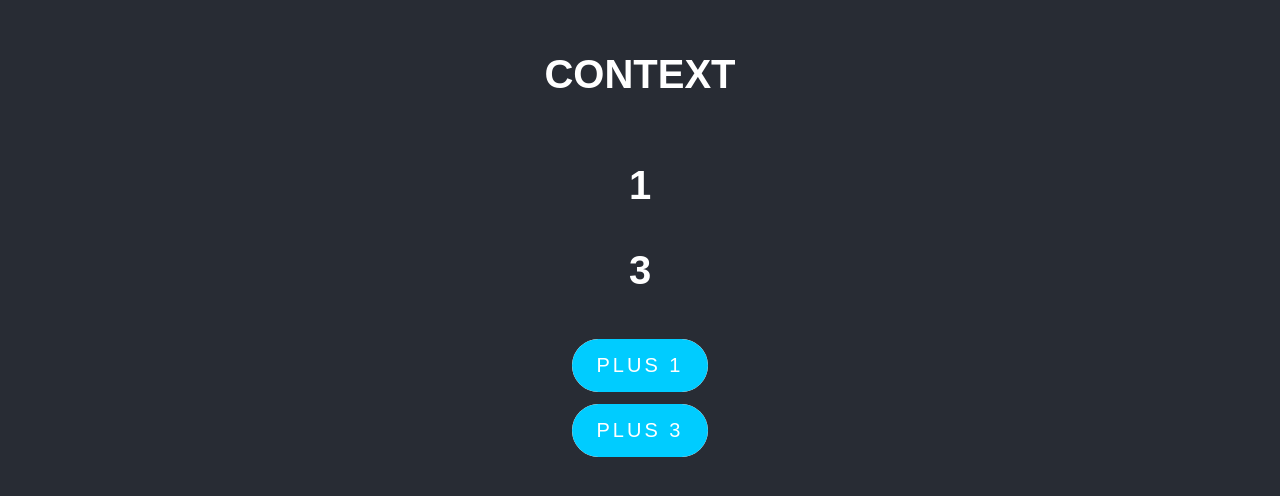
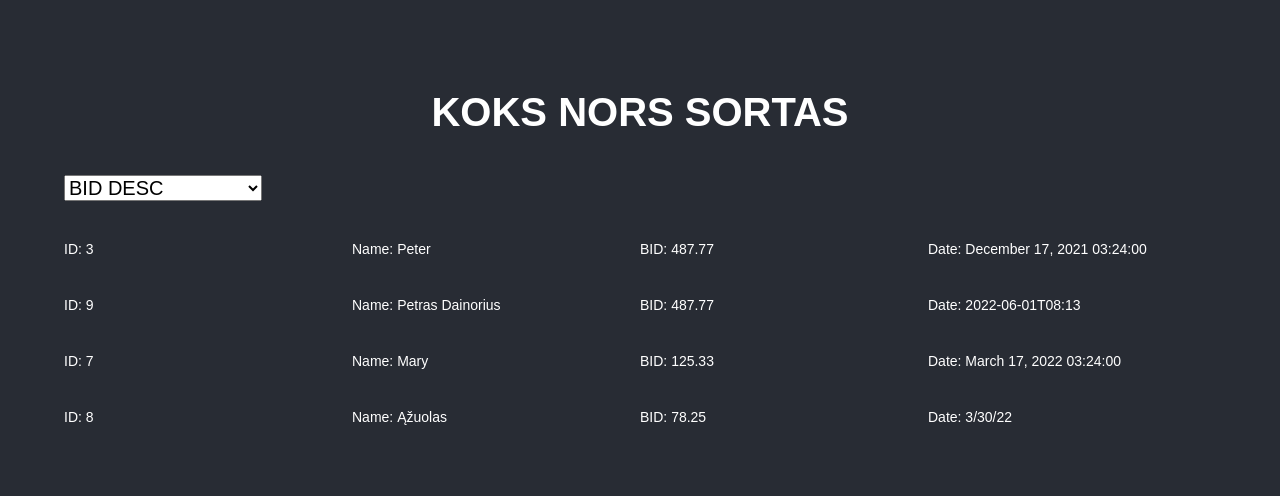
Before and after one commit to Kristle22/react, a React (Create React App) app: page / in a window 1280 px wide. Shown: the part 156-652 px from the top of the page. Built offline with nearby package versions, Linux system fonts and the light colour scheme.

Commit message:
prctice sorting reduce

```diff
--- a/src/App.jsx
+++ b/src/App.jsx
@@ -1,23 +1,57 @@
-import { useState } from 'react';
+import { useEffect } from 'react';
+import { useReducer, useState } from 'react';
 import './App.scss';
-import Suo from './Components/024/Suo';
-import Duomenys from './Contexts/Duomenys';
+import listReduc from './Reducers/listReduc';
 
 function App() {
-  const [counter1, setCounter1] = useState(1);
-  const [counter2, setCounter2] = useState(3);
+  const masyvas = [
+    { id: 3, name: 'Peter', bid: 487.77, date: 'December 17, 2021 03:24:00' },
+    { id: 7, name: 'Mary', bid: 125.33, date: 'March 17, 2022 03:24:00' },
+    { id: 8, name: 'Ąžuolas', bid: 78.25, date: '3/30/22' },
+    {
+      id: 9,
+      name: 'Petras Dainorius',
+      bid: 487.77,
+      date: '2022-06-01T08:13',
+    },
+  ];
+
+  const [list, dispachList] = useReducer(listReduc, masyvas);
+
+  const [select, setSelect] = useState('bid_desc');
+
+  useEffect(() => {
+    dispachList({ type: select });
+  }, [select]);
 
   return (
-    <Duomenys.Provider value={{ counter1, counter2 }}>
-      <div className='App'>
-        <header className='App-header'>
-          <h1>CONTEXT</h1>
-          <Suo />
-          <button onClick={() => setCounter1((c) => c + 1)}>PLUS 1</button>
-          <button onClick={() => setCounter2((c) => c + 3)}>PLUS 3</button>
-        </header>
-      </div>
-    </Duomenys.Provider>
+    <div className='App'>
+      <header className='App-header'>
+        <h1>Koks nors sortas</h1>
+        <div className='kvcf'>
+          <select value={select} onChange={(e) => setSelect(e.target.value)}>
+            <option value='date_asc'>DATE ASC</option>
+            <option value='date_desc'>DATE DESC</option>
+            <option value='bid_asc'>BID ASC</option>
+            <option value='bid_desc'>BID DESC</option>
+            <option value='name_asc'>NAME ASC</option>
+            <option value='name_desc'>NAME DESC</option>
+            <option value='name_asc_local'>NAME ASC LOCAL</option>
+            <option value='random'>RANDOM</option>
+          </select>
+        </div>
+        <div>
+          {list.map((b) => (
+            <div key={b.id} className='kvcf'>
+              <span>ID: {b.id}</span>
+              <span>Name: {b.name}</span>
+              <span>BID: {b.bid}</span>
+              <span>Date: {b.date}</span>
+            </div>
+          ))}
+        </div>
+      </header>
+    </div>
   );
 }
 export default App;
--- a/src/App.scss
+++ b/src/App.scss
@@ -130,10 +130,12 @@ h1 {
   color: #fff;
 }
 span {
+  width: 25%;
+  text-align: left;
   display: block;
   margin-top: 2rem;
   font-size: 0.7rem;
-  color: #777;
+  color: #fff;
   a {
     font-size: 0.7rem;
     color: #999;
@@ -189,3 +191,12 @@ svg {
 .h1 {
   transition: all 2s ease-out;
 }
+
+.kvcf {
+  display: flex;
+  font-size: 30px;
+  justify-content: flex-start;
+  align-items: center;
+  flex-wrap: wrap;
+  min-width: 90vw;
+}
--- /dev/null
+++ b/src/Reducers/listReduc.js
@@ -0,0 +1,58 @@
+import rand from '../FUNCTIONS/randNumbers';
+
+function listReduc(state, action) {
+  let newState = [...state];
+
+  switch (action.type) {
+    case 'bid_asc':
+      newState.sort((a, b) => a.bid - b.bid);
+      break;
+    case 'bid_desc':
+      newState.sort((a, b) => b.bid - a.bid);
+      break;
+    case 'name_asc':
+      newState.sort((a, b) => {
+        if (a.name > b.name) return 1;
+        if (a.name < b.name) return -1;
+        return 0
+      });
+      break;
+    case 'name_desc':
+      newState.sort((a, b) => {
+        if (a.name > b.name) return -1;
+        if (a.name < b.name) return 1;
+        return 0;
+      });
+      break;
+    case 'name_asc_local':
+      newState.sort((a, b) =>
+        a.name.localeCompare(b.name));
+      break;
+    case 'date_asc':
+      newState.sort((a, b) => {
+        const dateA = new Date(a.date);
+        const dateB = new Date(b.date);
+        // if (dateA > dateB) return 1;
+        // if (dateA < dateB) return -1;
+        // return 0;
+        return dateA - dateB;
+      });
+      break;
+    case 'date_desc':
+      newState.sort((a, b) => {
+        const dateA = new Date(a.date);
+        const dateB = new Date(b.date);
+        return dateB - dateA;
+      });
+      break;
+    case 'random':
+      newState.sort(() => rand(0, 1) ? 1 : -1);
+      break;
+
+    default:
+      newState = [...state];
+  }
+  return newState;
+}
+
+export default listReduc;
--- a/src/Reducers/listReducer.js
+++ b/src/Reducers/listReducer.js
@@ -15,6 +15,9 @@ function listReducer(state, action) {
     case 'def_sort':
       newState = [...state].sort((a, b) => a.row - b.row);
       break;
+    case 'book_category':
+      newState = action.payload.map((categ, i) => ({ ...categ, row: i }));
+      break;
     default:
       newState = [...state];
   }
```
Also changed, not shown: src/App_Axios.jsx (+8 -0 lines), src/App_context.jsx (added, +23 -0 lines).
